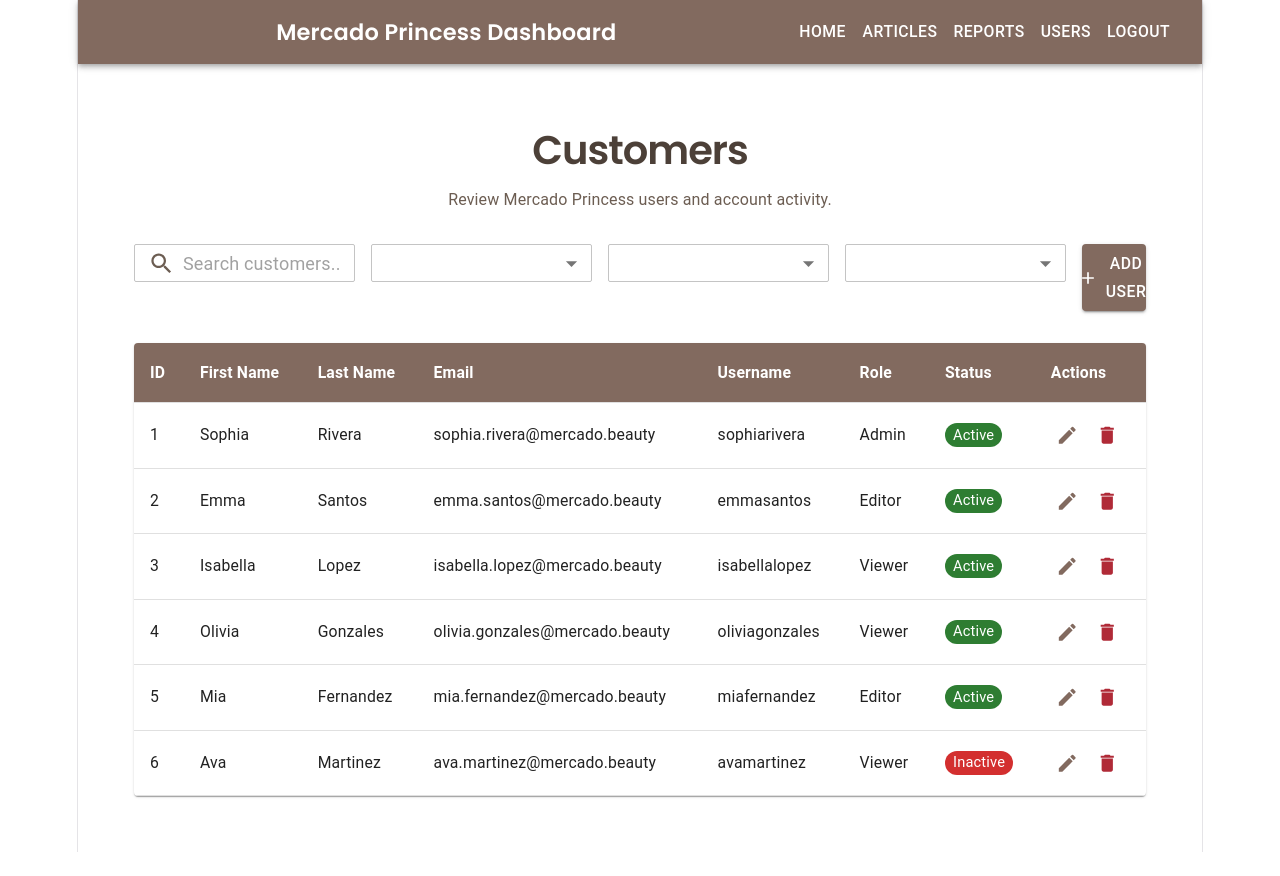
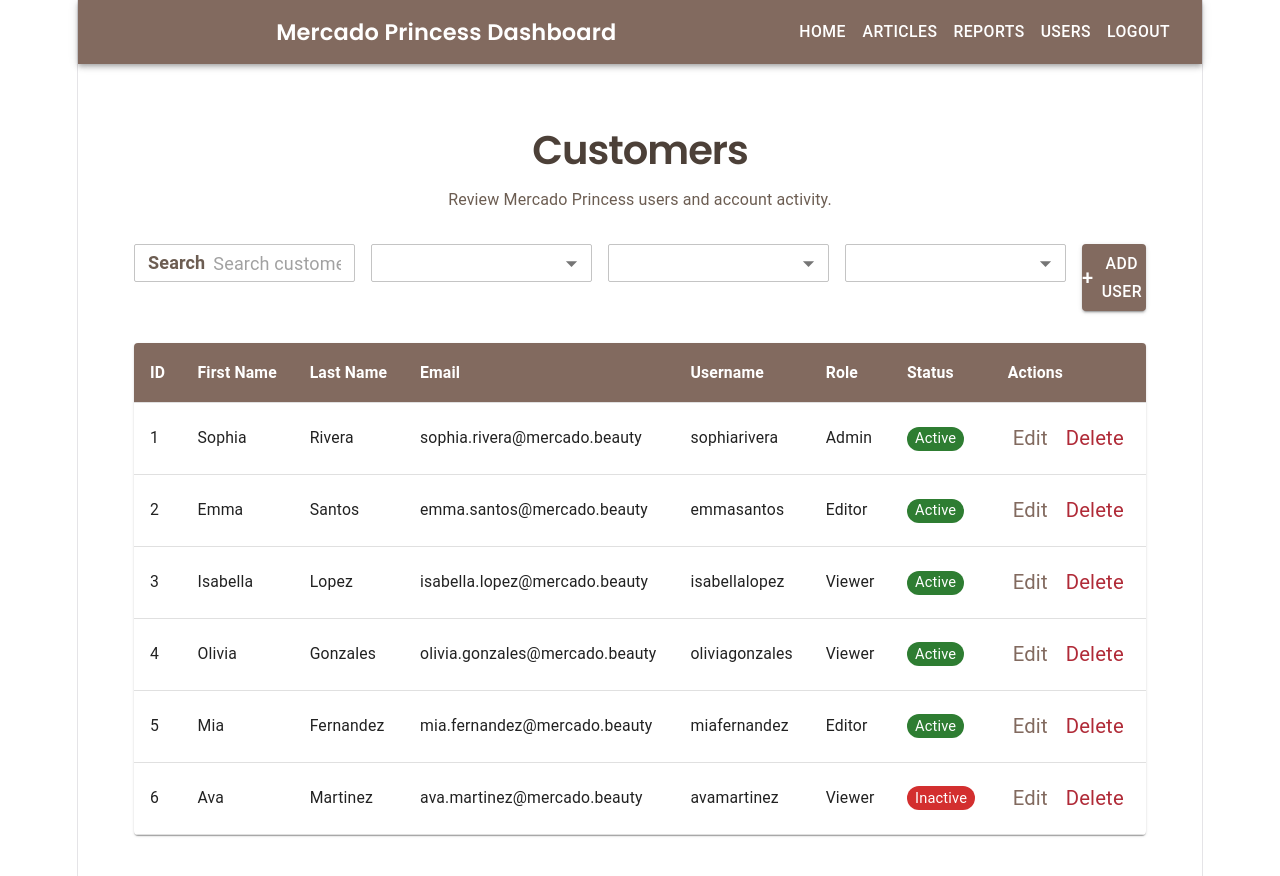
Before and after one commit to prncssmrcd/mercadoprincess-webprog, a React (Vite) app in the folder mercado-client/: page /dashboard/users in a window 1280 px wide. Shown: the top 876 px of the page. Before the commit the page ends 852 px from the top, so only its background shows below. Built offline with nearby package versions, Linux system fonts and the light colour scheme.

Commit message:
working lalb-act-5

```diff
--- a/mercado-client/src/pages/DashboardPages/DashArticlesPage.jsx
+++ b/mercado-client/src/pages/DashboardPages/DashArticlesPage.jsx
@@ -18,8 +18,6 @@
   useMediaQuery,
 } from '@mui/material';
 import { useTheme } from '@mui/material/styles';
-import ClearIcon from '@mui/icons-material/Clear';
-import SearchIcon from '@mui/icons-material/Search';
 import { DataGrid } from '@mui/x-data-grid';
 import {
   createArticle,
@@ -229,7 +227,7 @@
           InputProps={{
             startAdornment: (
               <InputAdornment position="start">
-                <SearchIcon sx={{ color: '#6c5d52' }} />
+                <span style={{ color: '#6c5d52', fontWeight: 700 }}>Search</span>
               </InputAdornment>
             ),
           }}
--- a/mercado-client/src/pages/DashboardPages/ReportsPage.jsx
+++ b/mercado-client/src/pages/DashboardPages/ReportsPage.jsx
@@ -15,8 +15,6 @@
   TextField,
   Typography,
 } from '@mui/material';
-import PrintIcon from '@mui/icons-material/Print';
-import DownloadIcon from '@mui/icons-material/Download';
 import {
   genders,
   labelize,
@@ -69,7 +67,12 @@
       </Box>
 
       <Stack direction="row" spacing={1.5} sx={{ mb: 2.5 }}>
-        <Button variant="contained" startIcon={<PrintIcon />} onClick={handlePrint} sx={{ backgroundColor: '#826a5f' }}>
+        <Button
+          variant="contained"
+          startIcon={<span aria-hidden="true">Print</span>}
+          onClick={handlePrint}
+          sx={{ backgroundColor: '#826a5f' }}
+        >
           Print Report
         </Button>
       </Stack>
--- a/mercado-client/src/pages/DashboardPages/UsersPage.jsx
+++ b/mercado-client/src/pages/DashboardPages/UsersPage.jsx
@@ -22,10 +22,6 @@
   TextField,
   Typography,
 } from '@mui/material';
-import AddIcon from '@mui/icons-material/Add';
-import SearchIcon from '@mui/icons-material/Search';
-import EditIcon from '@mui/icons-material/Edit';
-import DeleteIcon from '@mui/icons-material/Delete';
 import {
   genders,
   labelize,
@@ -158,7 +154,7 @@
           InputProps={{
             startAdornment: (
               <InputAdornment position="start">
-                <SearchIcon sx={{ color: '#6c5d52' }} />
+                <span style={{ color: '#6c5d52', fontWeight: 700 }}>Search</span>
               </InputAdornment>
             ),
           }}
@@ -184,7 +180,7 @@
         </TextField>
         <Button
           variant="contained"
-          startIcon={<AddIcon />}
+          startIcon={<span aria-hidden="true">+</span>}
           onClick={openAddDialog}
           sx={{ backgroundColor: '#826a5f', '&:hover': { backgroundColor: '#6b5548' } }}
         >
@@ -228,15 +224,17 @@
                       size="small"
                       onClick={() => openEditDialog(user)}
                       sx={{ color: '#826a5f' }}
+                      aria-label={`Edit ${user.firstName}`}
                     >
-                      <EditIcon fontSize="small" />
+                      <span aria-hidden="true">Edit</span>
                     </IconButton>
                     <IconButton
                       size="small"
                       onClick={() => deleteUser(user.id)}
                       sx={{ color: '#b02a37' }}
+                      aria-label={`Delete ${user.firstName}`}
                     >
-                      <DeleteIcon fontSize="small" />
+                      <span aria-hidden="true">Delete</span>
                     </IconButton>
                   </Stack>
                 </TableCell>
```
